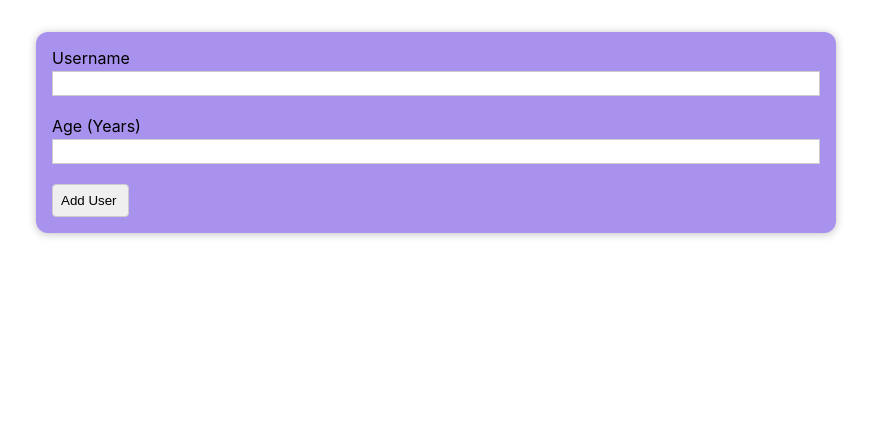
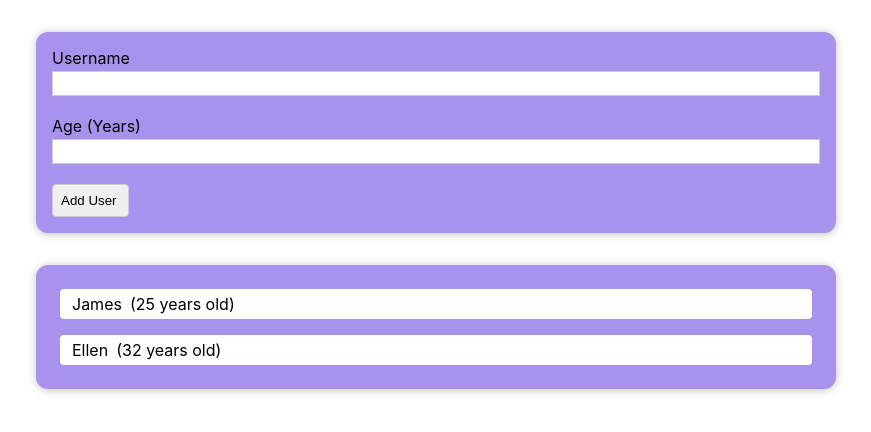
Before and after one commit to Thoss24/add-user-react-app, a React (Create React App) app: page / in a window 1280 px wide. Shown: the top 432 px of the page, without its empty margins (204-1075 px from the left). Built offline with nearby package versions, Linux system fonts and the light colour scheme.

Commit message:
render users

```diff
--- a/src/App.js
+++ b/src/App.js
@@ -1,13 +1,26 @@
-import AddUser from './components/user/AddUser';
+import User from './components/user/User';
+import UsersDisplay from './components/ui/UsersDisplay';
 import './App.css';
 
 function App() {
 
-  console.log("test")
+  const CurrentUsers = [
+    {
+      id: 1,
+      username: 'James',
+      age: 25
+    },
+    {
+      id: 2,
+      username: 'Ellen',
+      age: 32
+    },
+  ]
 
   return (
     <div>
-      <AddUser />
+      <User />
+      <UsersDisplay items={CurrentUsers}/>
     </div>
   );
 }
--- a/src/components/ui/Card.js
+++ /dev/null
@@ -1 +0,0 @@
-import styles from './Card.module.css'
--- /dev/null
+++ b/src/components/ui/UsersDisplay.js
@@ -0,0 +1,15 @@
+import styles from './UsersDisplay.module.css'
+import UserItem from '../user/UserItem'
+
+const UsersDisplay = (props) => {
+
+    return (
+        <ul className={styles['users-display-container']}>
+            {props.items.map((user =>
+                <UserItem key={user.id}  name={user.username} years={`(${user.age} years old)`}/>
+            ))}
+        </ul>
+    )
+}
+
+export default UsersDisplay
--- a/src/components/user/AddUser.module.css
+++ b/src/components/ui/UsersDisplay.module.css
@@ -4,8 +4,9 @@
     padding: 0;
 }
 
-.add-user {
+.users-display-container {
     display: flex;
+    flex-direction: column;
     background-color: #a892ee;
     padding: 1rem;
     margin: 2rem auto;
--- a/src/components/user/AddUser.js
+++ /dev/null
@@ -1,13 +0,0 @@
-import styles from './AddUser.module.css'
-import User from './User'
-
-const AddUser = () => {
-
-    return (
-        <div className={styles['add-user']}>
-            <User />
-        </div>
-    )
-}
-
-export default AddUser
--- a/src/components/user/User.js
+++ b/src/components/user/User.js
@@ -1,8 +1,9 @@
 import styles from './User.module.css'
 
-const User = () => {
+const User = (props) => {
 
     return (
+        <div className={styles['add-user']}>
         <form className={styles.user}>
             <div className={styles['input-shell']}>
                 <label>Username</label>
@@ -15,8 +16,8 @@ const User = () => {
             <div className={styles['add-user-button-container']}>
                 <button className={styles['add-user-button']} type='submit'>Add User</button>
             </div>
-
         </form>
+        </div>
     )
 }
 
--- a/src/components/user/User.module.css
+++ b/src/components/user/User.module.css
@@ -9,6 +9,17 @@
     flex-direction: column;
     width: 100%;
     gap: 20px;
+}
+
+.add-user {
+    display: flex;
+    background-color: #a892ee;
+    padding: 1rem;
+    margin: 2rem auto;
+    width: 50rem;
+    max-width: 95%;
+    border-radius: 12px;
+    box-shadow: 0 1px 8px rgba(0, 0, 0, 0.25);
 }
 
 .input-shell {
--- /dev/null
+++ b/src/components/user/UserItem.js
@@ -0,0 +1,13 @@
+import styles from './UserItem.module.css';
+
+const UserItem = (props) => {
+
+    return (
+        <li className={styles['user-shell']}>
+            <p>{props.name}</p>
+            <p>{props.years}</p>
+        </li>
+    )
+}
+
+export default UserItem
--- /dev/null
+++ b/src/components/user/UserItem.module.css
@@ -0,0 +1,16 @@
+* {
+    box-sizing: border-box;
+    margin: 0;
+    border: 0;
+}
+
+.user-shell {
+    display: flex;
+    align-items: center;
+    background-color: white;
+    border-radius: 4px;
+    padding: 12px;
+    margin: 8px;
+    height: 30px;
+    gap: 8px;
+}
```
Also changed, not shown: src/components/ui/Card.module.css (deleted).
